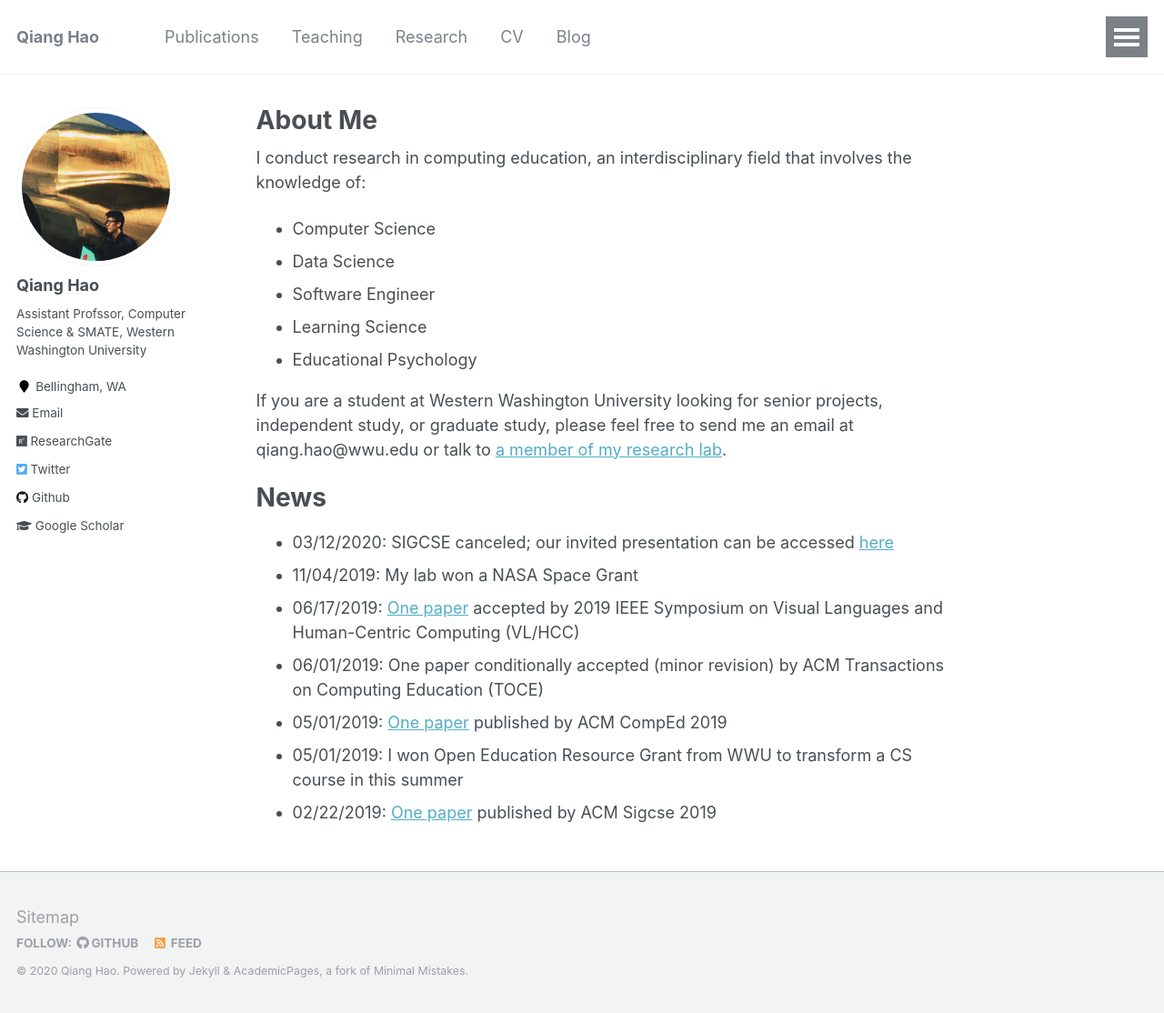
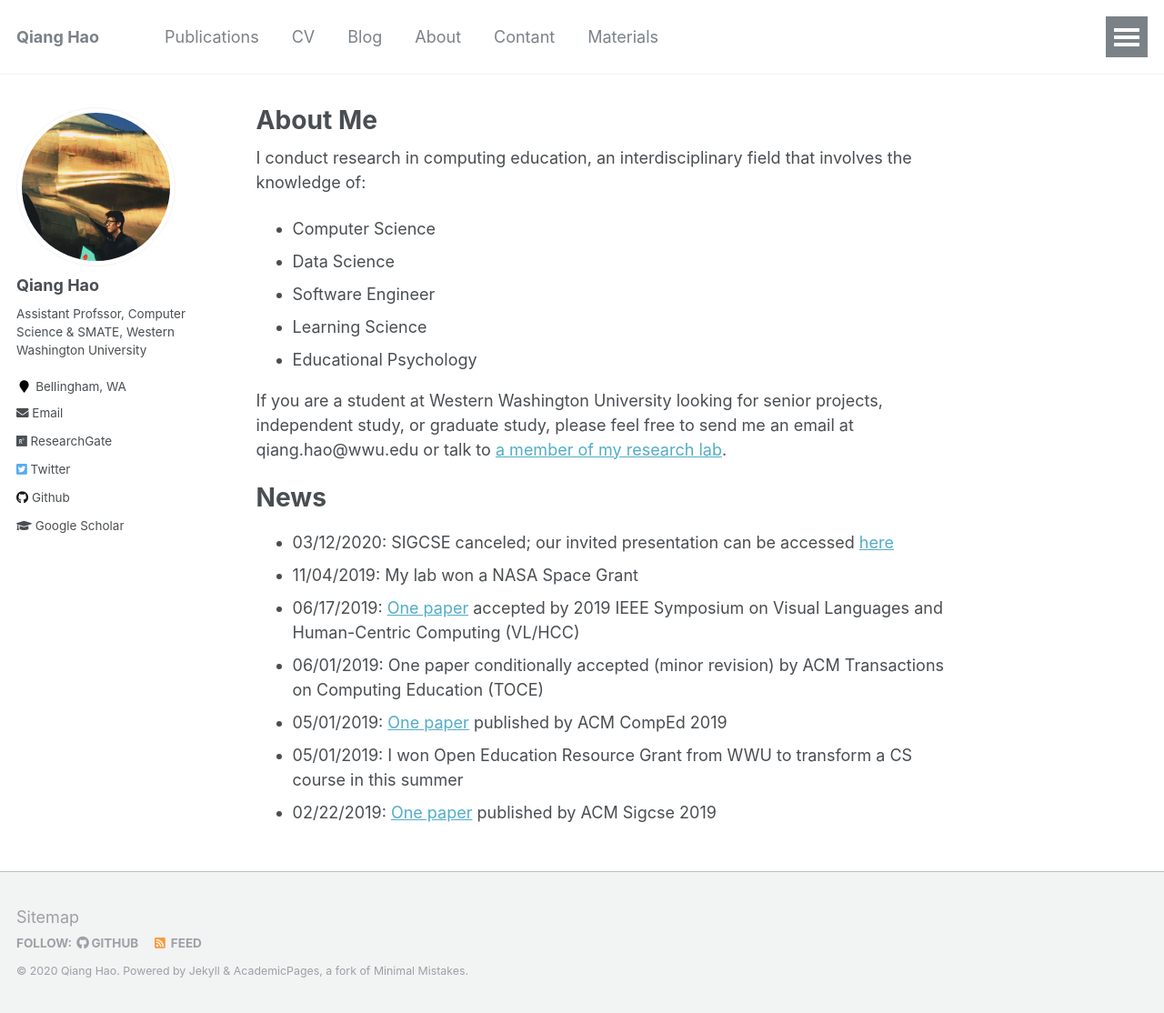
Before and after one commit to tsikerdekis/michael.tsikerdekis.com, a Jekyll site: the page built from _pages/about.md, in a window 1280 px wide and 1114 px high. Shown: the whole window at 91% size. Built offline with Jekyll 4.4.1, drawn with Linux system fonts in a browser that asks for light colours.

Commit message:
Update navigation.yml

```diff
--- a/_data/navigation.yml
+++ b/_data/navigation.yml
@@ -3,17 +3,17 @@ main:
   - title: "Publications"
     url: /publications/
 
-  # - title: "Talks"
-  #   url: /talks/
-
-  - title: "Teaching"
-    url: /teaching/
-
-  - title: "Research"
-    url: /research/
-
   - title: "CV"
     url: /cv/
 
   - title: "Blog"
-    url: https://medium.com/@neohao
+    url: /blog/
+
+  - title: "About"
+    url: /about/
+
+  - title: "Contant"
+    url: /contact/
+
+  - title: "Materials"
+    url: /materials/
```
